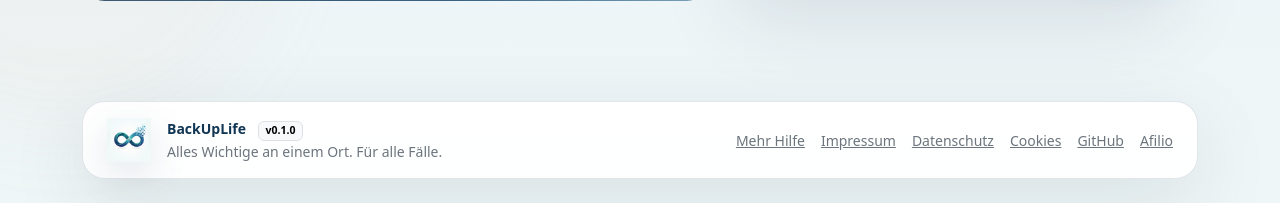
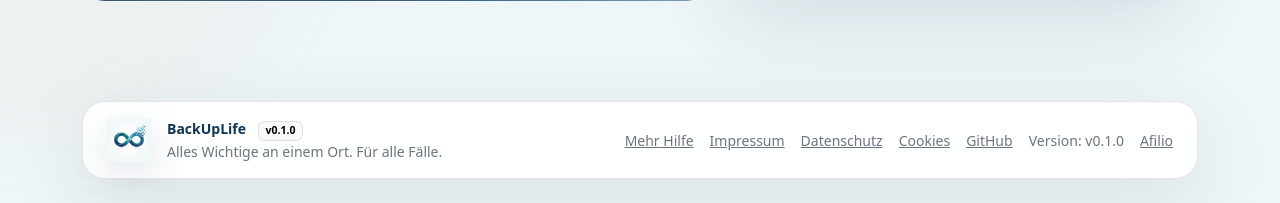
Before and after one commit to Schello805/BackUpLife, a Flask app: page /setup in a window 1280 px wide. Shown: the part 824-1027 px from the top of the page. Run offline with Flask 3, Linux system fonts and the light colour scheme; data comes from the database, SQL or seed files in the repository.

Commit message:
Make footer version more visible

```diff
--- a/templates/layout.html
+++ b/templates/layout.html
@@ -148,6 +148,8 @@
             <a href="{{ url_for('privacy') }}" class="link-secondary">Datenschutz</a>
             <a href="{{ url_for('cookies_page') }}" class="link-secondary">Cookies</a>
             <a href="{{ github_project_url|default(GITHUB_PROJECT_URL, true) }}" target="_blank" rel="noreferrer" class="link-secondary">GitHub</a>
+            {% set version_value = app_version|default(APP_VERSION, true) %}
+            <span class="text-secondary">Version: v{{ version_value }}</span>
             {% if g.user and g.user['is_admin'] %}
               <a href="{{ url_for('admin') }}" class="link-secondary">Admin</a>
             {% endif %}
```
